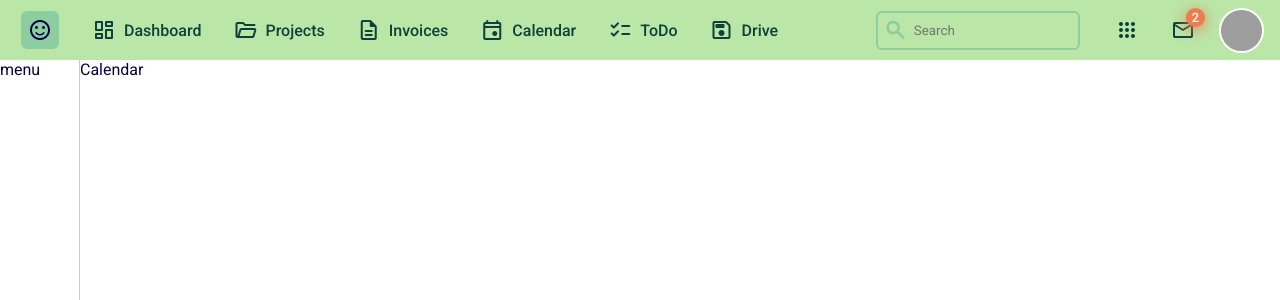
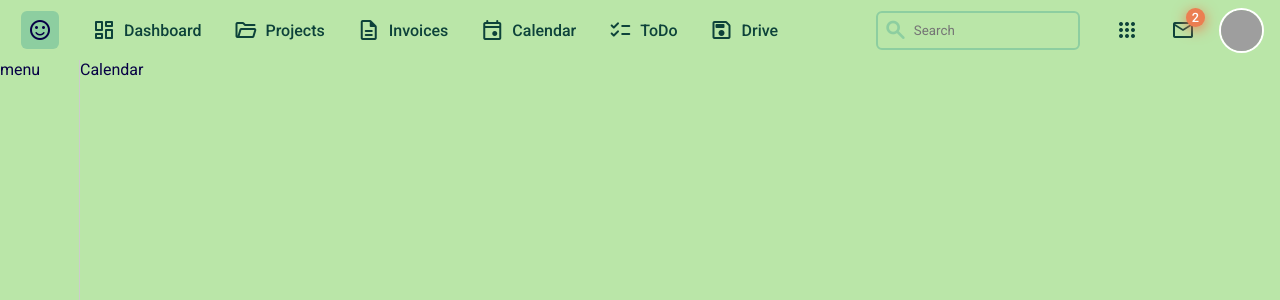
Before and after one commit to alexalannunes/ui-clones, a React (Create React App) app in the folder calendar-week/: page / in a window 1280 px wide. Shown: the top 300 px of the page. Built offline with nearby package versions, Linux system fonts and the light colour scheme; grey boxes are pictures that could not be loaded.

Commit message:
add background color on content

```diff
--- a/calendar-week/src/components/app/styles.module.scss
+++ b/calendar-week/src/components/app/styles.module.scss
@@ -1,9 +1,12 @@
+@import "../../styles/theme.scss";
+
 .container {
   display: grid;
   width: 100%;
   grid-template-columns: 80px 1fr;
   grid-template-rows: 60px 1fr;
   height: 100vh;
+  background-color: $ui-green-light;
 
   grid-template-areas:
     "header header"
```
